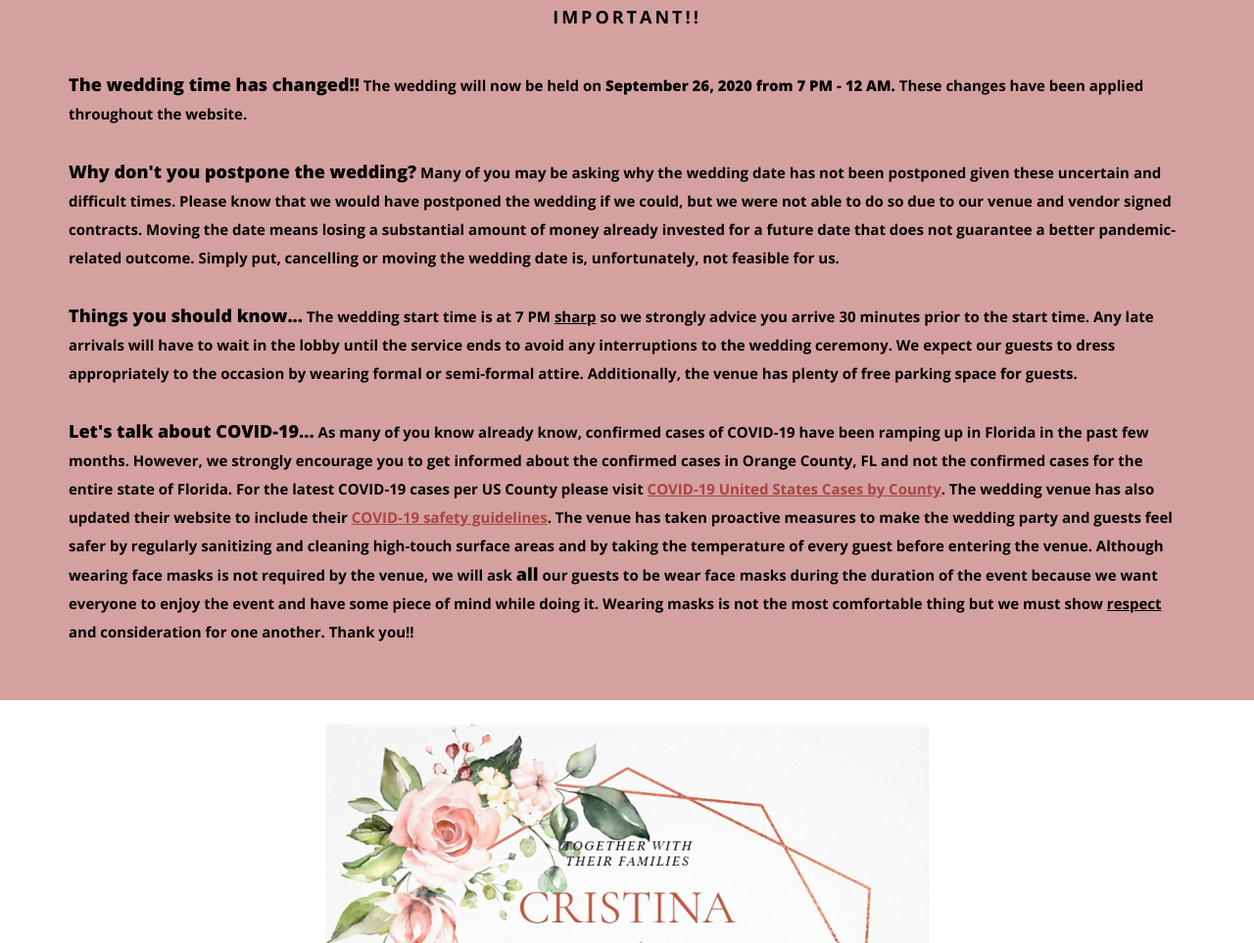
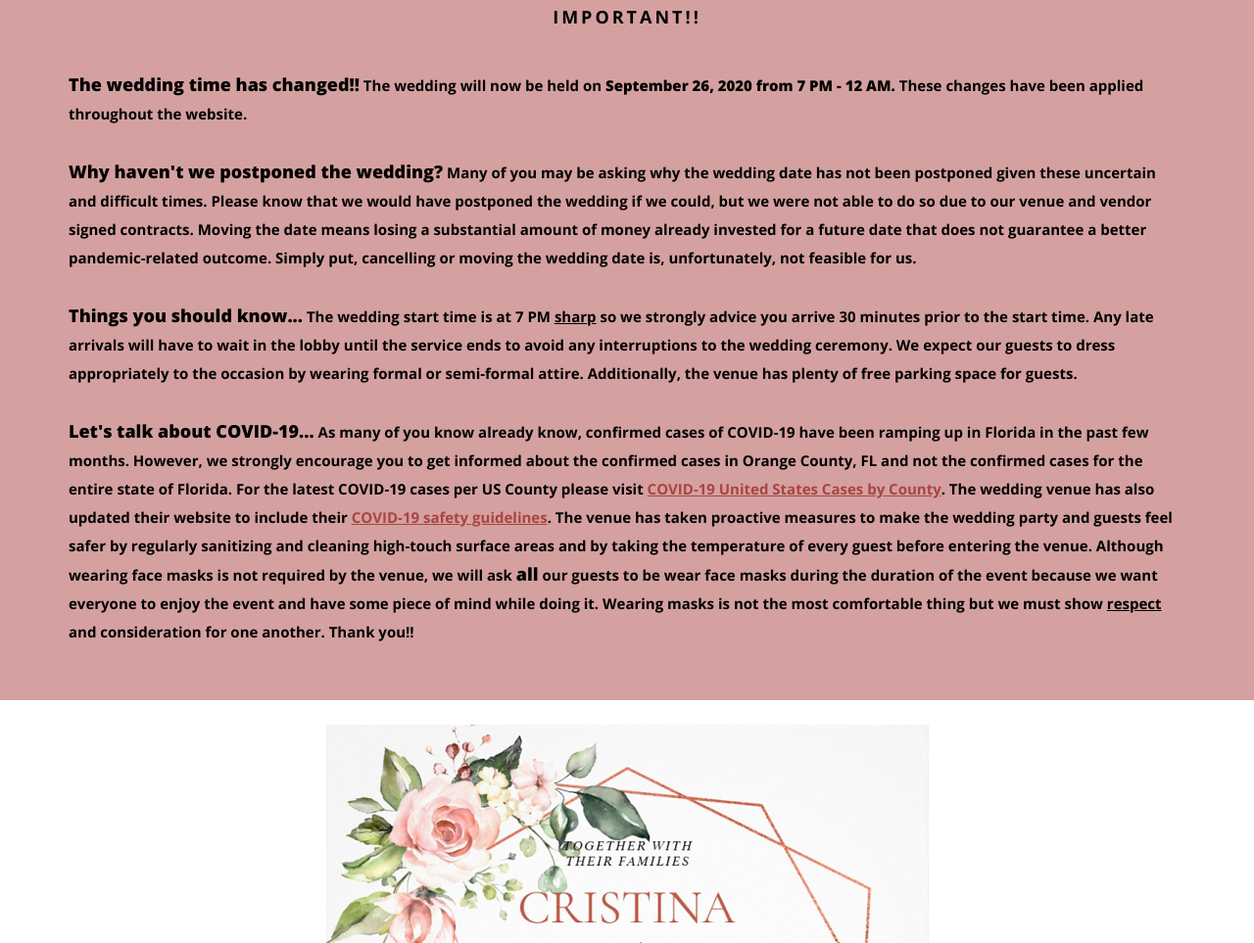
Before and after one commit to rotsen91/rotsen91.github.io, a website: page index.html in a window 1280 px wide. Shown: the part 792-1755 px from the top of the page at 98% size. Drawn offline with nearby package versions, Linux system fonts and the light colour scheme; some packages are replaced by stand-ins of ours; a script that the page names is missing; files whose address does not match are found by name.

Commit message:
Misc changes

```diff
--- a/index.html
+++ b/index.html
@@ -118,7 +118,7 @@
                 <div class="container">
                     <p style="color: black; font-weight: 650;"><span style="font-weight: 800; font-size: large;">The wedding time has changed!!</span> The wedding will now be held on <span style="font-weight: 900;">September 26, 2020 from 7 PM - 12 AM.</span>
                         These changes have been applied throughout the website.</p>
-                    <p style="color: black; font-weight: 650;"><span style="font-weight: 800; font-size: large;">Why don't you postpone the wedding?</span> Many of you may be asking why the wedding date has not been postponed given these uncertain and difficult times.
+                    <p style="color: black; font-weight: 650;"><span style="font-weight: 800; font-size: large;">Why haven't we postponed the wedding?</span> Many of you may be asking why the wedding date has not been postponed given these uncertain and difficult times.
                         Please know that we would have postponed the wedding if we could, but we were not able to do so due to our venue and vendor signed contracts. Moving the date
                         means losing a substantial amount of money already invested for a future date that does not guarantee a better pandemic-related outcome. Simply put, cancelling or moving the wedding date is, unfortunately, not feasible for us.</p>
                     <p style="color: black; font-weight: 650;"><span style="font-weight: 800; font-size: large;">Things you should know...</span> The wedding start time is at 7 PM <span style="text-decoration: underline">sharp</span>
```
